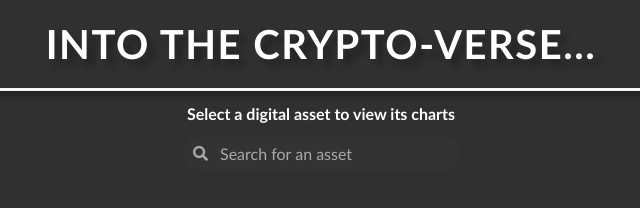
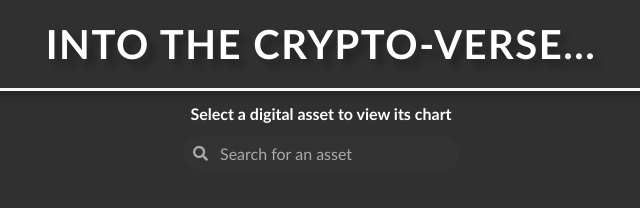
Before and after one commit to ciangoon/CryptoPricesWebApp, a plain HTML site: page public/index.html in a window 1280 px wide. Shown: the full height of the page, 319-959 px from the left. Drawn offline with Linux system fonts and the light colour scheme; no server answers.

Commit message:
spelling error

```diff
--- a/public/index.html
+++ b/public/index.html
@@ -11,7 +11,7 @@
 <body>
   <div class="background-image-container">
   <h1 class="main-page-header">Into The Crypto-Verse...</h1>
-    <h2>Select a digital asset to view its charts</h2>
+    <h2>Select a digital asset to view its chart</h2>
 
       <!-- Search bar-->
       <div class="search-container">
```
